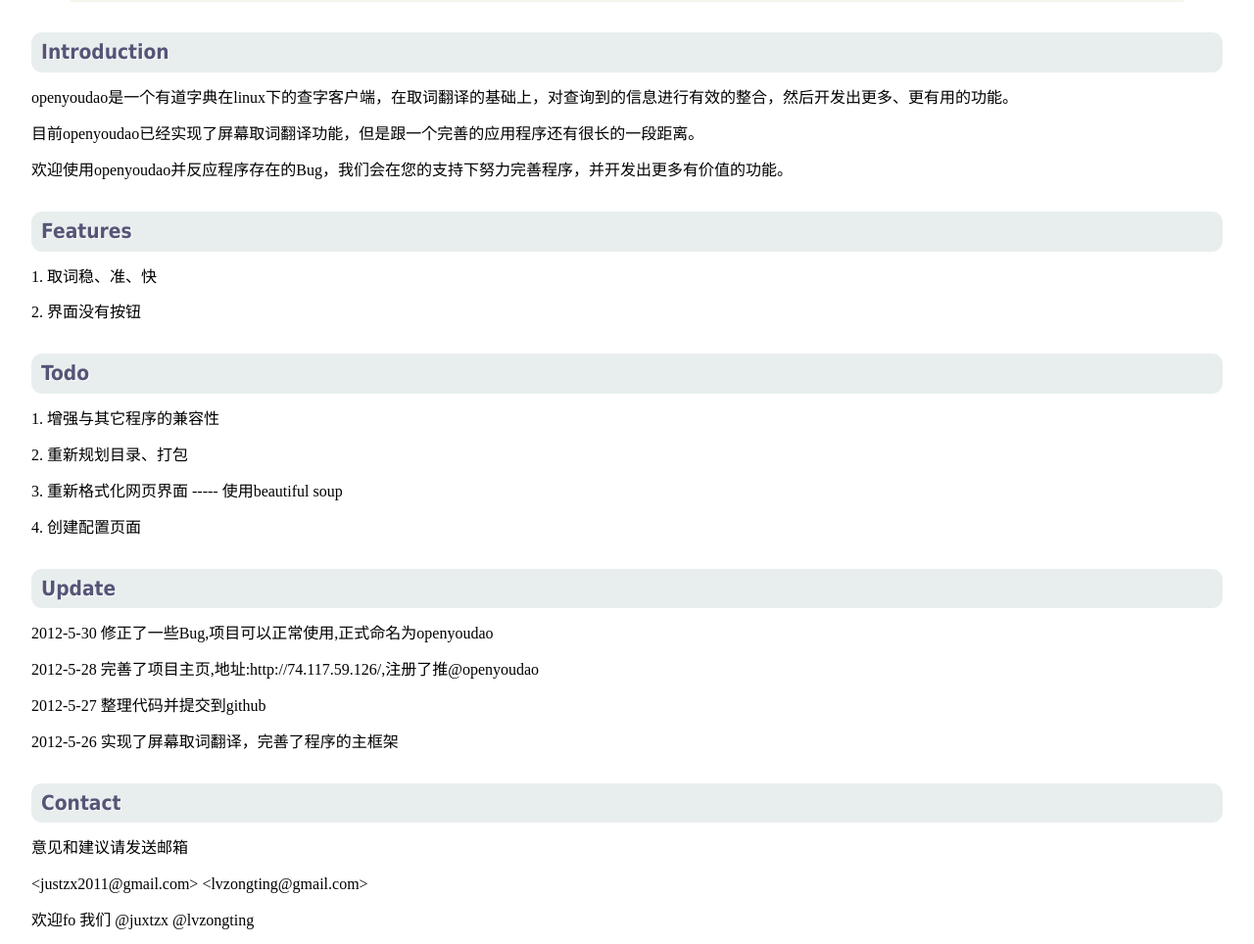
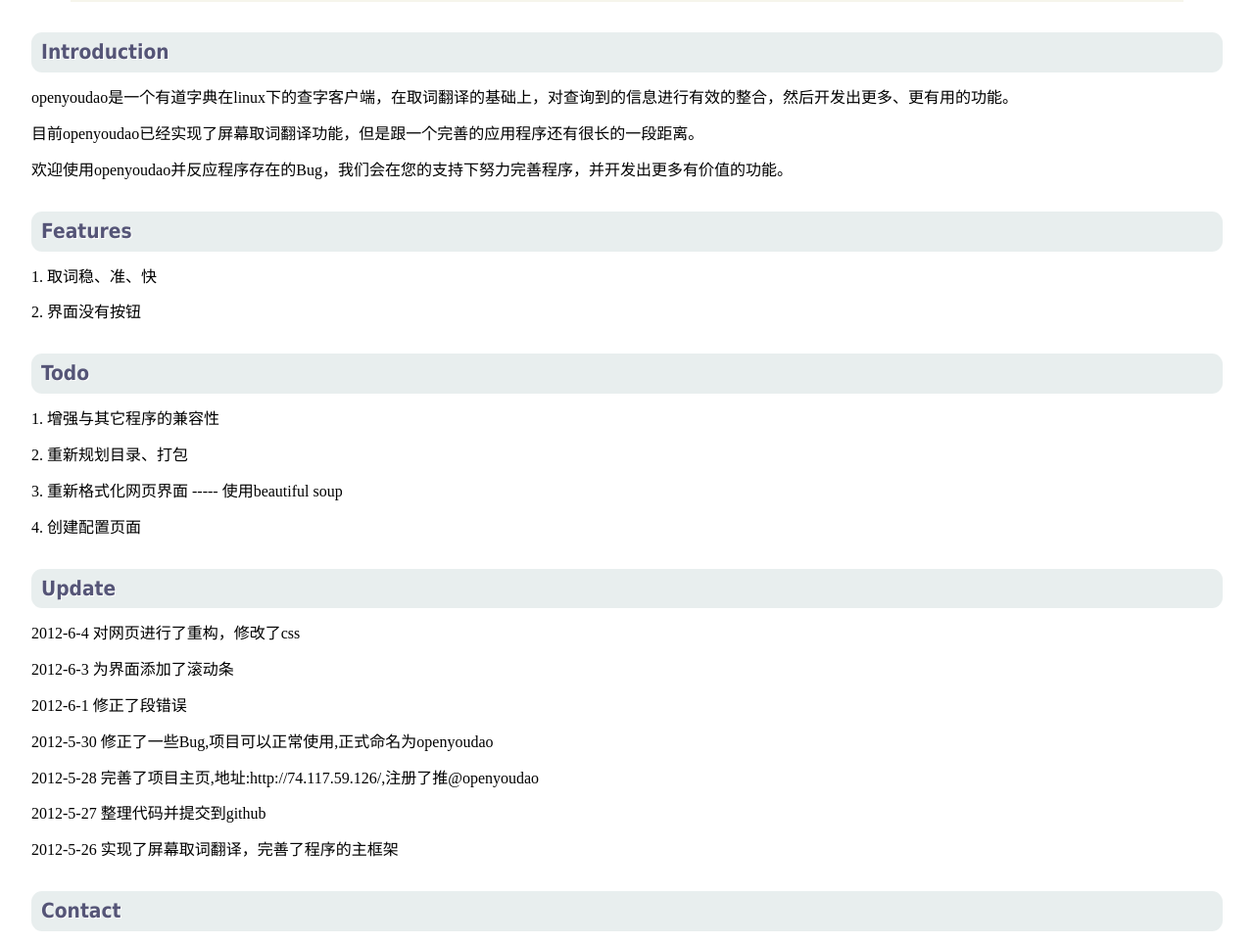
Before and after one commit to justzx2011/openyoudao, a plain HTML site: page web/index.html in a window 1280 px wide. Shown: the part 120-1084 px from the top of the page at 98% size. Drawn offline with Linux system fonts and the light colour scheme.

Commit message:
更新了主页

```diff
--- a/web/index.html
+++ b/web/index.html
@@ -45,6 +45,9 @@
 
 <h3>Update</h3>
 
+<p> 2012-6-4   对网页进行了重构，修改了css</p>
+<p> 2012-6-3   为界面添加了滚动条</p>
+<p> 2012-6-1   修正了段错误</p>
 <p> 2012-5-30  修正了一些Bug,项目可以正常使用,正式命名为openyoudao</p>
 <p> 2012-5-28  完善了项目主页,地址:http://74.117.59.126/,注册了推@openyoudao</p>
 <p> 2012-5-27  整理代码并提交到github</p>
```
